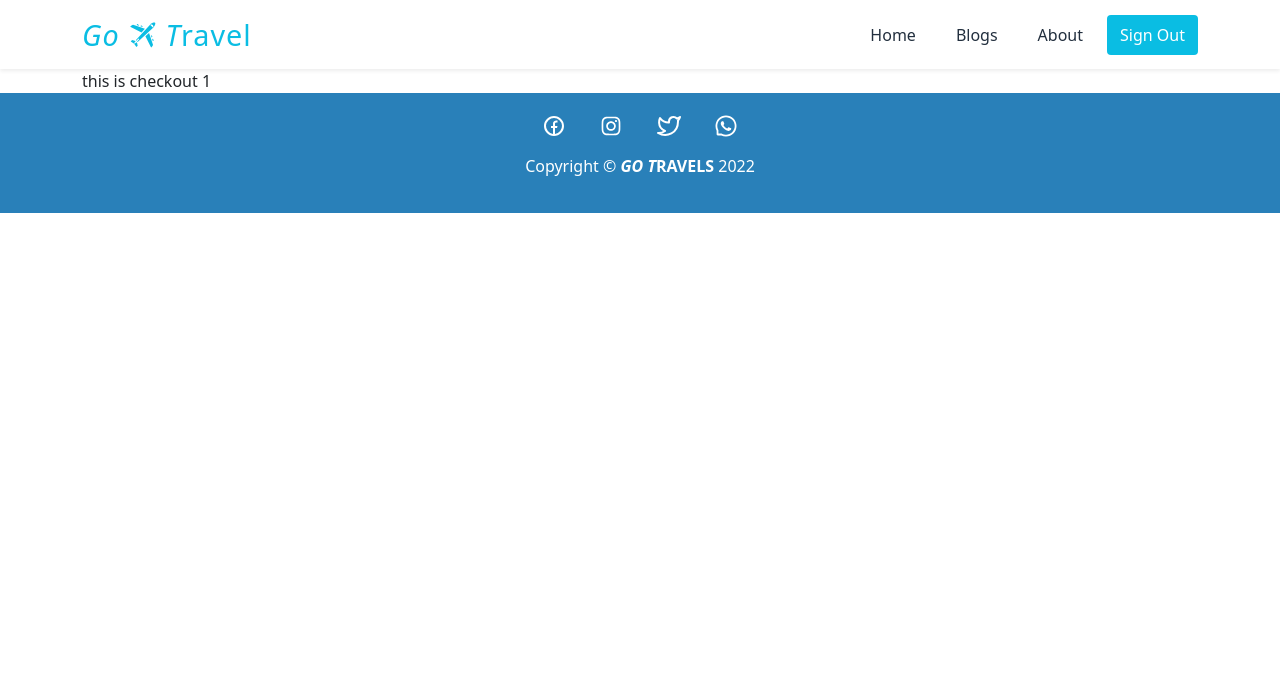
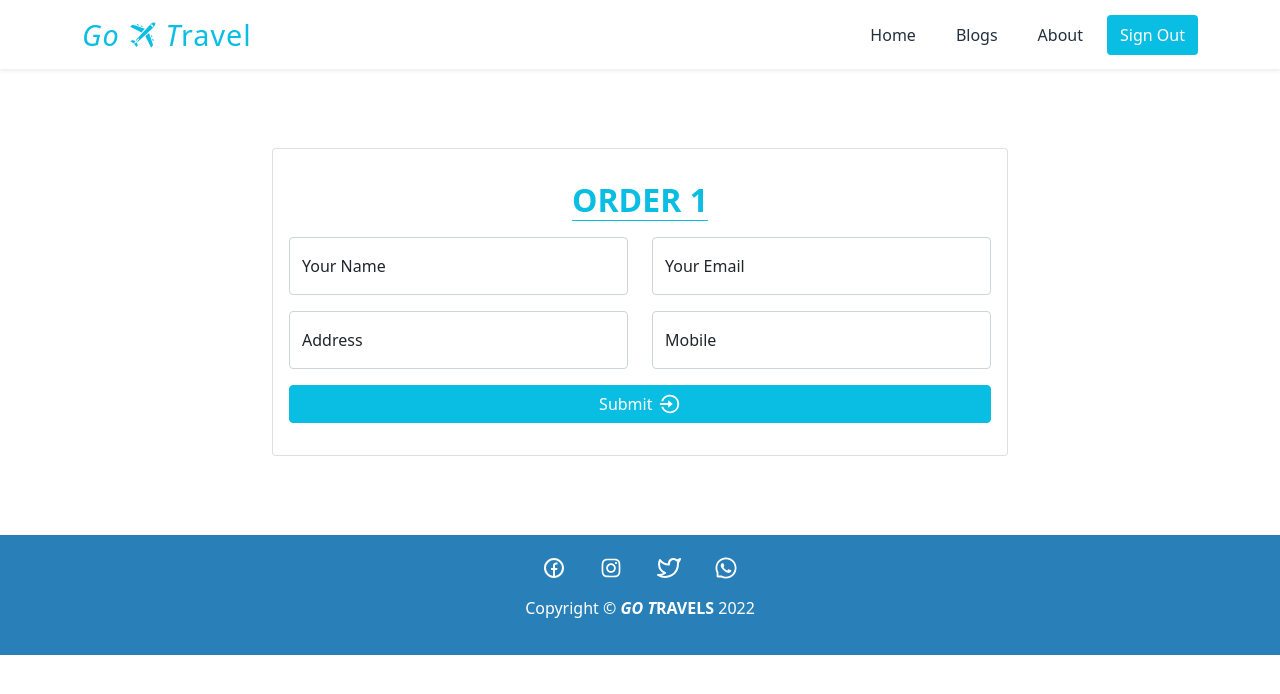
Before and after one commit to soumik9/go-travel-firebase, a React (Create React App) app: page /checkout/1 in a window 1280 px wide. Shown: the top 694 px of the page. Built offline with nearby package versions, Linux system fonts and the light colour scheme; no server answers; sample sign-in values are in the browser's storage.

Commit message:
checkout page user data submit

```diff
--- a/src/pages/Checkout/Checkout.js
+++ b/src/pages/Checkout/Checkout.js
@@ -1,15 +1,109 @@
-import React from 'react';
-import { Container } from 'react-bootstrap';
+import React, { useState } from 'react';
 import { useParams } from 'react-router-dom';
+import { RiLoginCircleLine } from 'react-icons/ri'
+import { Col, Container, FloatingLabel, Form, Row } from 'react-bootstrap';
+import './checkout.css'
+import toast, { Toaster } from 'react-hot-toast';
 
 const Checkout = () => {
 
     let { serviceID } = useParams();
+    const [valueError, setValueError] = useState("");
+
+    const handleUserOrderData = (event) => {
+        event.preventDefault();
+
+        const name = event.target.name.value;
+        const email = event.target.email.value;
+        const address = event.target.address.value;
+        const mobile = event.target.mobile.value;
+
+        if (name === '') {
+            setValueError("Name filed is required");
+        } else if (email === '') {
+            setValueError("Email filed is required");
+        } else if (address === '') {
+            setValueError("Address filed is required");
+        } else if (mobile === '') {
+            setValueError("Mobile filed is required");
+        } else {
+            setValueError('');
+
+            event.target.name.value = '';
+            event.target.email.value = '';
+            event.target.address.value = '';
+            event.target.mobile.value = '';
+
+            toast.success('Order Details Submitted!', {
+                duration: 1000,
+                position: 'top-right',
+            });
+        }
+    }
 
     return (
-        <div className='checkout__container'>
+        <div className='order__container my-5'>
+
+            <Toaster></Toaster>
+
             <Container>
-                this is checkout {serviceID}
+                <Row className='justify-content-center align-items-center' style={{ height:'370px' }}>
+                    <Col md={8} >
+
+                        <div className="card">
+
+                            <div className="d-flex justify-content-center mb-2">
+                                <div><h2 className="form__title ">Order {serviceID}</h2></div>
+                            </div>
+
+                            {
+                                 // checking all errors and if any error shows here
+                                valueError &&   <div className="form__error d-flex justify-content-center mb-3">
+                                                    <small className='text-danger'>{valueError}</small>
+                                                </div>
+                            }
+
+                            <form onSubmit={handleUserOrderData}>
+                                <Row>
+                                    <Col>
+                                        <FloatingLabel controlId="name" label="Your Name" className="mb-3">
+                                            <Form.Control type="text" placeholder="Soumik" />
+                                        </FloatingLabel>
+                                    </Col>
+
+                                    <Col>
+                                        <FloatingLabel controlId="email" label="Your Email" className="mb-3">
+                                            <Form.Control type="email" placeholder="soumik@gmail.com" />
+                                        </FloatingLabel>
+                                    </Col>
+                                </Row>
+
+                                <Row>
+                                    <Col>
+                                        <FloatingLabel controlId="address" label="Address" className="mb-3">
+                                            <Form.Control type="text" placeholder="Address" />
+                                        </FloatingLabel>
+                                    </Col>
+
+                                    <Col>
+                                        <FloatingLabel controlId="mobile" label="Mobile" className="mb-3">
+                                            <Form.Control type="text" placeholder="Address" />
+                                        </FloatingLabel>
+                                    </Col>
+                                </Row>
+
+                                <button className='btn form__btn' type="submit">
+                                    Submit
+                                    <RiLoginCircleLine className='form__btn-icon' />
+                                </button>
+                            </form>
+
+
+
+                        </div>
+
+                    </Col>
+                </Row>
             </Container>
         </div>
     );
--- /dev/null
+++ b/src/pages/Checkout/checkout.css
@@ -0,0 +1,7 @@
+.order__container > .row{
+
+}
+.order__container .card{
+
+    padding: 2rem 1rem;
+}
--- a/src/pages/NotFound/NotFound.js
+++ b/src/pages/NotFound/NotFound.js
@@ -1,5 +1,6 @@
 import React from 'react';
 import { Col, Container, Row } from 'react-bootstrap';
+import useService from '../../hooks/useService';
 
 const NotFound = () => {
     return (
```
Also changed, not shown: firebase.json (added), 2 other files (tests, documents, lock files or other folders).
